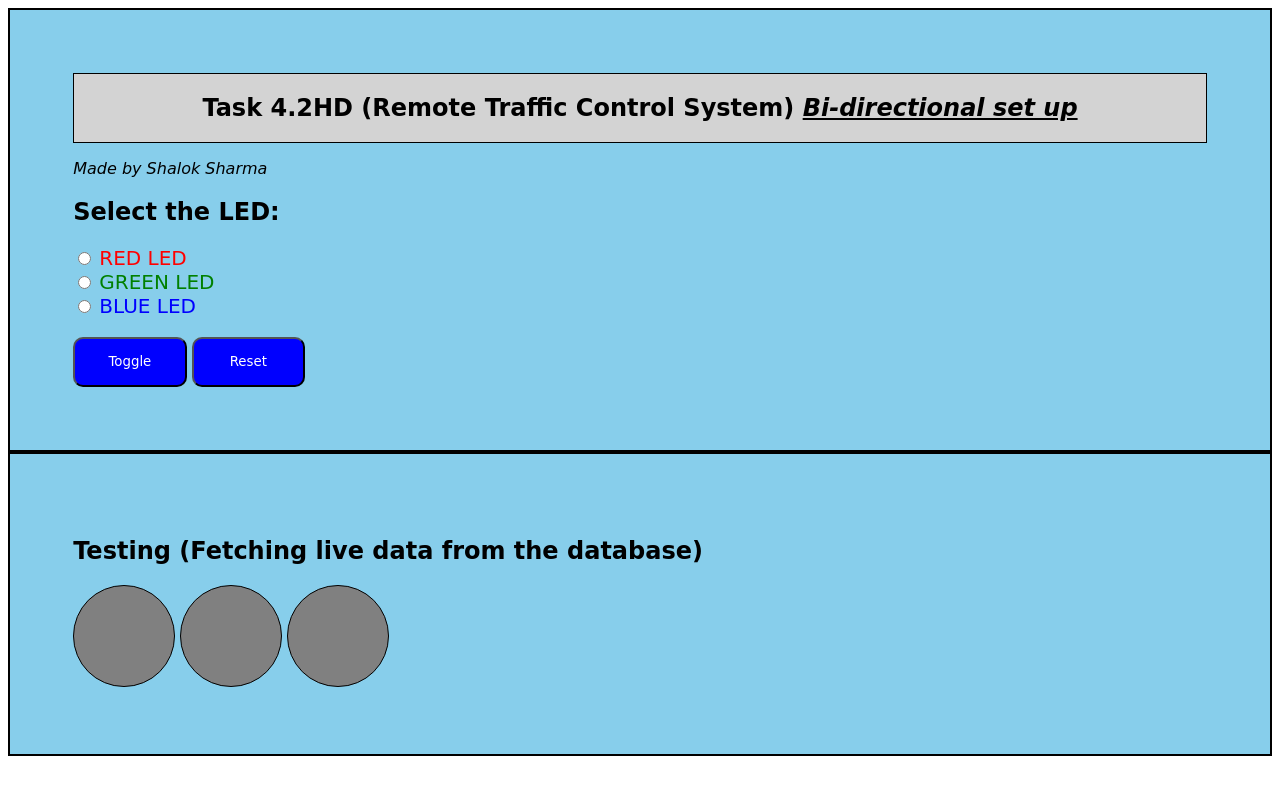
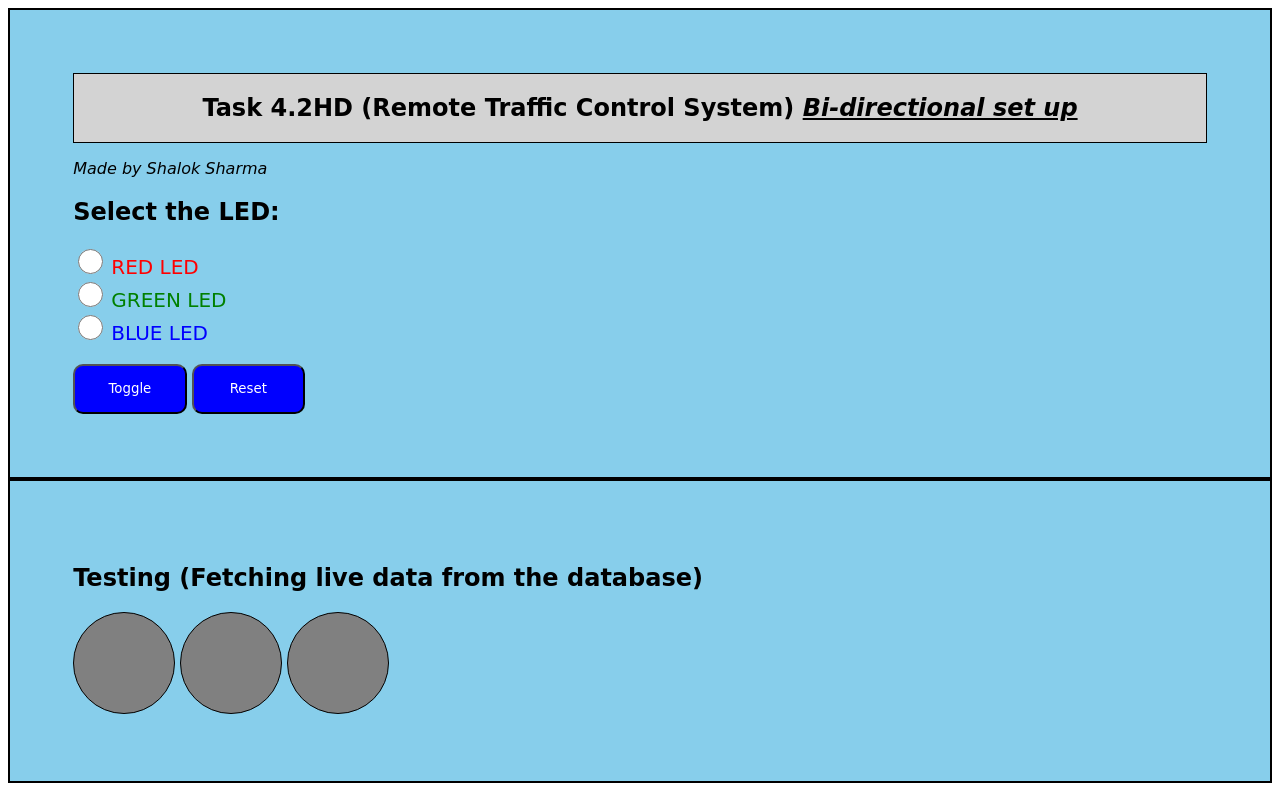
Before and after one commit to Shalok-sys/Task4.2HDArduinoCloudFunction, a plain HTML site: page index.html in a window 1280 px wide. Drawn offline with Linux system fonts and the light colour scheme; no server answers.

Commit message:
Update style.css

```diff
--- a/style.css
+++ b/style.css
@@ -38,3 +38,7 @@ button:hover{
     border: 1px solid;
     display: inline-block;
 }
+input[type = "radio"]{
+    width: 25px;
+    height: 25px;
+}
```
